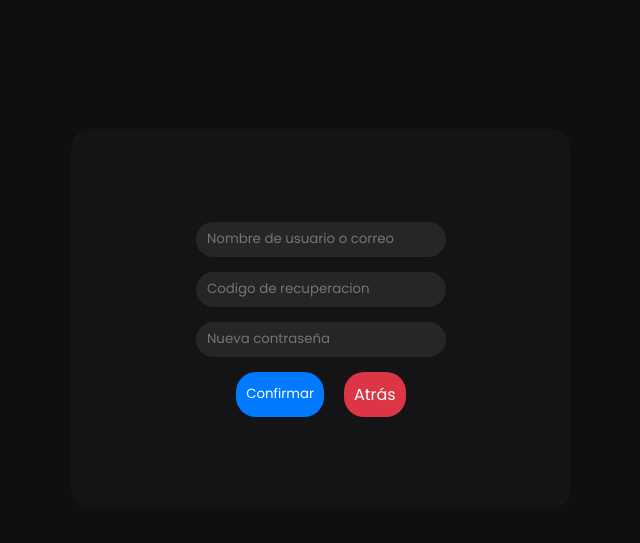
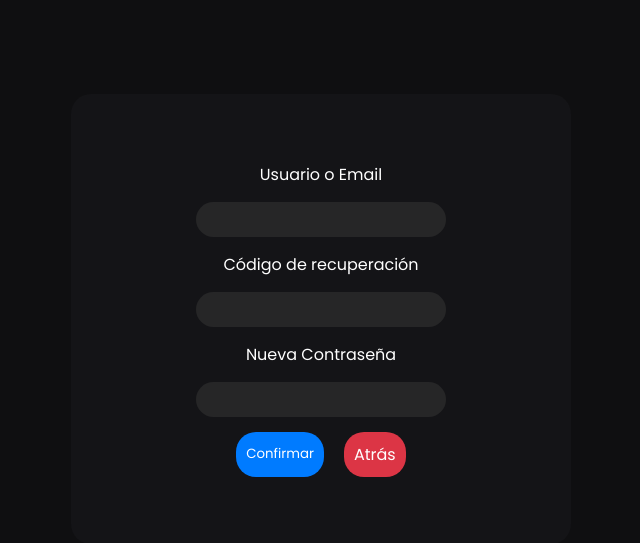
Before and after one commit to saulgutierrez/crud_login, a PHP site: page /reset-password.php in a window 1280 px wide. Shown: the part 81-624 px from the top of the page, without its empty margins (319-959 px from the left). Run offline with PHP 8.4, Linux system fonts and the light colour scheme.

Commit message:
Mejoramos el diseño del formulario de recuperación de contraseña, Aún no finalizado.

```diff
--- a/public/css/reset-password.css
+++ b/public/css/reset-password.css
@@ -25,7 +25,7 @@ form {
     position: relative;
     background-color: #141417;
     width: 500px;
-    height: 380px;
+    height: 450px;
     display: flex;
     justify-content: center;
     align-items: center;
@@ -88,5 +88,5 @@ form a:hover {
     display: none;
     color: red;
     position: absolute;
-    top: 300px;
+    top: 400px;
 }
--- a/src/views/reset-password.php
+++ b/src/views/reset-password.php
@@ -11,9 +11,12 @@
 <body>
     <?php include "../views/includes/navbar-forum.php"; ?>
     <form id="recoveryForm">
-        <input type="text" id="userOrEmail" placeholder="Nombre de usuario o correo">
-        <input type="text" id="recoveryCode" placeholder="Codigo de recuperacion">
-        <input type="password" id="newPassword" placeholder="Nueva contraseña">
+        <label for="userOrEmail">Usuario o Email</label>
+        <input type="text" id="userOrEmail">
+        <label for="recoveryCode">Código de recuperación</label>
+        <input type="text" id="recoveryCode">
+        <label for="newPassword">Nueva Contraseña</label>
+        <input type="password" id="newPassword">
         <div class="group-buttons">
             <button type="submit">Confirmar</button>
             <a href="login.php">Atrás</a>
```
